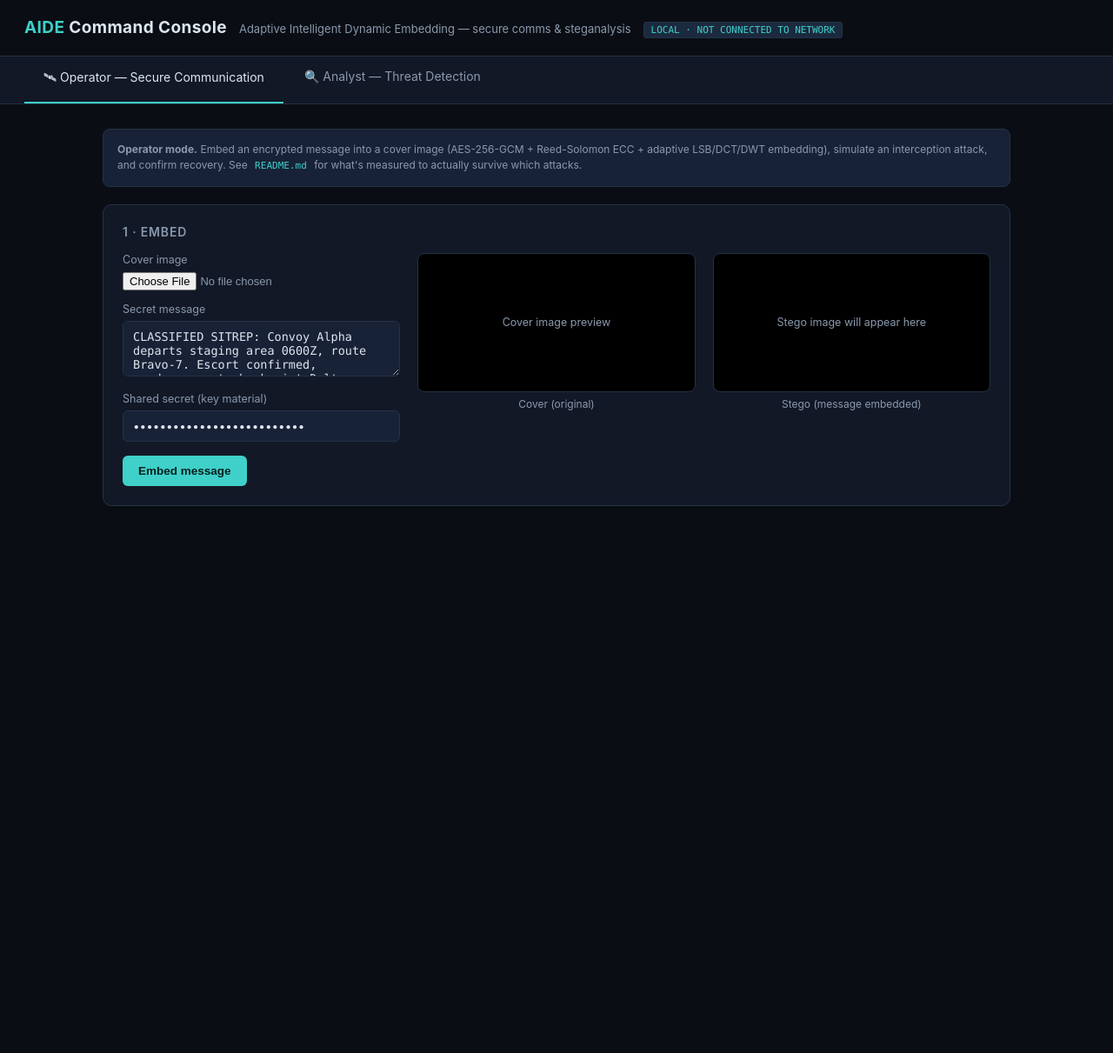
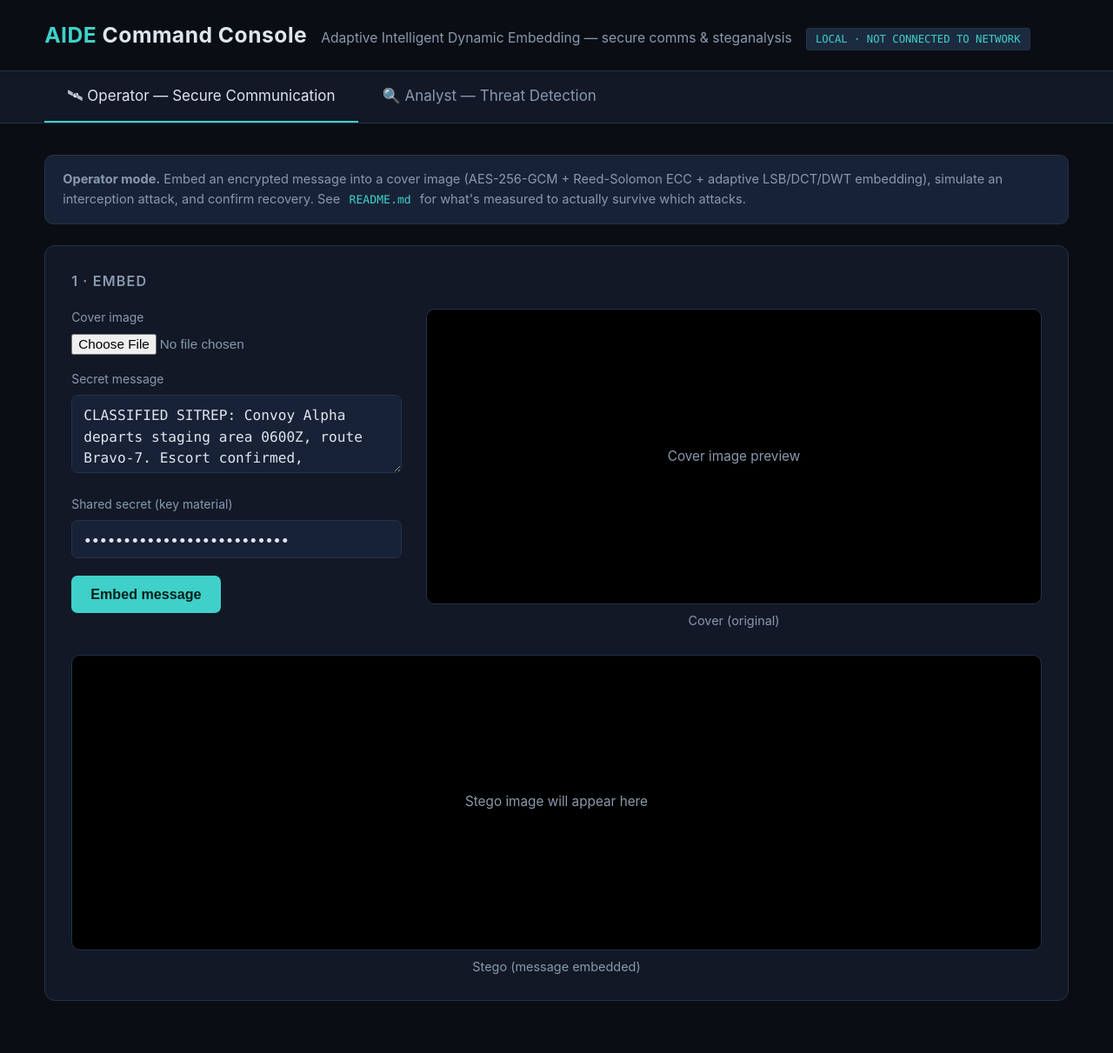
Before and after one commit to yogishwar09/aide-steganography, a Flask app: page / in a window 1280 px wide. Shown: the whole page at 87% size. Before the commit the page ends 582 px from the top, so only its background shows below. Run offline with Flask 3, Linux system fonts and the light colour scheme; some libraries are stand-ins or nearby versions.

Commit message:
Widen web console layout to fill the window; larger fonts
The page was capped at max-width:1100px with 11-14px element fonts, so on
a wide monitor it looked cramped in the middle of a lot of empty space.
Now: max-width 1900px with viewport-relative side padding, a ~17px root
font with rem-based sizing throughout, and a compact fixed-width form
column next to large flexible image-preview columns (the split row
class) so the before/after images actually get room.

```diff
--- a/webapp/templates/index.html
+++ b/webapp/templates/index.html
@@ -20,57 +20,67 @@
     --mono: "SF Mono", "Cascadia Code", Consolas, monospace;
   }
   * { box-sizing: border-box; }
+  html { font-size: 17px; }
   body {
     margin: 0; background: var(--bg); color: var(--text);
     font-family: -apple-system, BlinkMacSystemFont, "Segoe UI", Roboto, sans-serif;
-    min-height: 100vh;
+    min-height: 100vh; font-size: 1rem; line-height: 1.5;
   }
   header {
-    padding: 20px 28px; border-bottom: 1px solid var(--border);
-    display: flex; align-items: baseline; gap: 14px; flex-wrap: wrap;
+    padding: 22px clamp(28px, 4vw, 80px); border-bottom: 1px solid var(--border);
+    display: flex; align-items: baseline; gap: 16px; flex-wrap: wrap;
   }
-  header h1 { font-size: 19px; margin: 0; letter-spacing: 0.02em; }
+  header h1 { font-size: 1.45rem; margin: 0; letter-spacing: 0.02em; }
   header h1 span { color: var(--accent); }
-  header .sub { color: var(--text-dim); font-size: 13px; }
+  header .sub { color: var(--text-dim); font-size: 0.92rem; }
   .badge {
-    font-family: var(--mono); font-size: 11px; padding: 2px 8px; border-radius: 3px;
+    font-family: var(--mono); font-size: 0.72rem; padding: 3px 10px; border-radius: 3px;
     background: #1c2a3f; color: var(--accent); border: 1px solid var(--border);
   }
 
-  .tabs { display: flex; gap: 2px; padding: 0 28px; border-bottom: 1px solid var(--border); background: var(--panel); }
+  .tabs {
+    display: flex; gap: 2px; padding: 0 clamp(28px, 4vw, 80px);
+    border-bottom: 1px solid var(--border); background: var(--panel);
+  }
   .tab {
-    padding: 14px 22px; cursor: pointer; color: var(--text-dim); font-size: 14px;
+    padding: 16px 26px; cursor: pointer; color: var(--text-dim); font-size: 1rem;
     border-bottom: 2px solid transparent; user-select: none;
   }
   .tab.active { color: var(--text); border-bottom-color: var(--accent); }
   .tab:hover { color: var(--text); }
 
-  .page { display: none; padding: 28px; max-width: 1100px; margin: 0 auto; }
+  .page {
+    display: none; padding: 36px clamp(28px, 4vw, 80px);
+    max-width: 1900px; margin: 0 auto; width: 100%;
+  }
   .page.active { display: block; }
 
   .card {
-    background: var(--panel); border: 1px solid var(--border); border-radius: 10px;
-    padding: 22px; margin-bottom: 20px;
+    background: var(--panel); border: 1px solid var(--border); border-radius: 12px;
+    padding: 28px 30px; margin-bottom: 24px;
   }
   .card h2 {
-    font-size: 14px; text-transform: uppercase; letter-spacing: 0.06em;
-    color: var(--text-dim); margin: 0 0 16px 0; font-weight: 600;
+    font-size: 0.95rem; text-transform: uppercase; letter-spacing: 0.07em;
+    color: var(--text-dim); margin: 0 0 20px 0; font-weight: 600;
   }
-  .row { display: flex; gap: 20px; flex-wrap: wrap; }
-  .col { flex: 1; min-width: 240px; }
+  .row { display: flex; gap: 28px; flex-wrap: wrap; }
+  .col { flex: 1; min-width: 260px; }
+  /* embed / attack rows: keep the form compact, let the image previews take the rest */
+  .row.split .form-col { flex: 0 0 380px; min-width: 320px; }
+  .row.split .img-col { flex: 1; min-width: 340px; }
 
-  label { display: block; font-size: 12.5px; color: var(--text-dim); margin-bottom: 6px; margin-top: 14px; }
+  label { display: block; font-size: 0.82rem; color: var(--text-dim); margin-bottom: 7px; margin-top: 18px; }
   label:first-child { margin-top: 0; }
   input[type=text], input[type=password], textarea, select {
     width: 100%; background: var(--panel-2); border: 1px solid var(--border); color: var(--text);
-    padding: 9px 11px; border-radius: 6px; font-size: 13.5px; font-family: inherit;
+    padding: 11px 13px; border-radius: 7px; font-size: 0.95rem; font-family: inherit;
   }
-  textarea { resize: vertical; min-height: 64px; font-family: var(--mono); }
-  input[type=file] { color: var(--text-dim); font-size: 13px; }
+  textarea { resize: vertical; min-height: 90px; font-family: var(--mono); line-height: 1.5; }
+  input[type=file] { color: var(--text-dim); font-size: 0.9rem; }
 
   button {
-    background: var(--accent); color: #05201d; border: none; padding: 10px 18px;
-    border-radius: 6px; font-size: 13.5px; font-weight: 600; cursor: pointer; margin-top: 16px;
+    background: var(--accent); color: #05201d; border: none; padding: 12px 22px;
+    border-radius: 7px; font-size: 0.95rem; font-weight: 600; cursor: pointer; margin-top: 20px;
   }
   button:hover { filter: brightness(1.08); }
   button:disabled { opacity: 0.4; cursor: not-allowed; }
@@ -78,53 +88,53 @@
   button.danger { background: var(--danger); color: #2a0505; }
 
   .imgbox {
-    border: 1px solid var(--border); border-radius: 8px; overflow: hidden; background: #000;
-    display: flex; align-items: center; justify-content: center; min-height: 160px;
+    border: 1px solid var(--border); border-radius: 10px; overflow: hidden; background: #000;
+    display: flex; align-items: center; justify-content: center; min-height: 340px;
   }
-  .imgbox img { max-width: 100%; display: block; }
-  .imgbox .placeholder { color: var(--text-dim); font-size: 12.5px; padding: 30px; text-align: center; }
-  .imgcaption { font-size: 12px; color: var(--text-dim); margin-top: 6px; text-align: center; }
+  .imgbox img { max-width: 100%; max-height: 560px; display: block; }
+  .imgbox .placeholder { color: var(--text-dim); font-size: 0.9rem; padding: 40px; text-align: center; }
+  .imgcaption { font-size: 0.85rem; color: var(--text-dim); margin-top: 8px; text-align: center; }
 
-  .metrics { display: flex; gap: 20px; flex-wrap: wrap; margin-top: 16px; }
-  .metric { background: var(--panel-2); border-radius: 8px; padding: 12px 16px; min-width: 100px; }
-  .metric .value { font-family: var(--mono); font-size: 20px; font-weight: 600; }
-  .metric .label { font-size: 11px; color: var(--text-dim); text-transform: uppercase; letter-spacing: 0.05em; margin-top: 2px; }
+  .metrics { display: flex; gap: 24px; flex-wrap: wrap; margin-top: 22px; }
+  .metric { background: var(--panel-2); border-radius: 10px; padding: 16px 22px; min-width: 120px; }
+  .metric .value { font-family: var(--mono); font-size: 1.55rem; font-weight: 600; }
+  .metric .label { font-size: 0.75rem; color: var(--text-dim); text-transform: uppercase; letter-spacing: 0.05em; margin-top: 4px; }
 
   .verdict {
-    display: inline-block; padding: 10px 20px; border-radius: 8px; font-weight: 700;
-    font-size: 15px; letter-spacing: 0.02em; margin-bottom: 4px;
+    display: inline-block; padding: 13px 26px; border-radius: 10px; font-weight: 700;
+    font-size: 1.1rem; letter-spacing: 0.02em; margin-bottom: 4px;
   }
   .verdict.clean { background: rgba(79,214,122,0.15); color: var(--ok); border: 1px solid var(--ok); }
   .verdict.suspicious { background: rgba(232,179,57,0.15); color: var(--warn); border: 1px solid var(--warn); }
   .verdict.likely_steganographic { background: rgba(239,90,90,0.15); color: var(--danger); border: 1px solid var(--danger); }
 
-  .gauge-track { background: var(--panel-2); border-radius: 6px; height: 10px; overflow: hidden; margin-top: 8px; }
+  .gauge-track { background: var(--panel-2); border-radius: 6px; height: 12px; overflow: hidden; margin-top: 10px; }
   .gauge-fill { height: 100%; border-radius: 6px; transition: width 0.4s ease; }
 
-  .bandbars { display: flex; gap: 3px; align-items: flex-end; height: 60px; margin-top: 10px; }
+  .bandbars { display: flex; gap: 4px; align-items: flex-end; height: 80px; margin-top: 12px; }
   .bandbar { flex: 1; background: var(--accent-2); border-radius: 2px 2px 0 0; min-height: 2px; }
 
-  .status-line { font-family: var(--mono); font-size: 12.5px; padding: 10px 14px; border-radius: 6px; margin-top: 14px; }
+  .status-line { font-family: var(--mono); font-size: 0.88rem; padding: 12px 16px; border-radius: 7px; margin-top: 16px; }
   .status-line.ok { background: rgba(79,214,122,0.1); color: var(--ok); border: 1px solid rgba(79,214,122,0.3); }
   .status-line.err { background: rgba(239,90,90,0.1); color: var(--danger); border: 1px solid rgba(239,90,90,0.3); }
   .status-line.info { background: rgba(91,140,255,0.1); color: var(--accent-2); border: 1px solid rgba(91,140,255,0.3); }
 
   .msgbox {
     font-family: var(--mono); background: var(--panel-2); border: 1px solid var(--border);
-    border-radius: 6px; padding: 12px 14px; margin-top: 10px; white-space: pre-wrap; word-break: break-word;
-    font-size: 13.5px;
+    border-radius: 7px; padding: 14px 16px; margin-top: 12px; white-space: pre-wrap; word-break: break-word;
+    font-size: 0.95rem; line-height: 1.55;
   }
 
   .disclaimer {
-    font-size: 12px; color: var(--text-dim); line-height: 1.5; padding: 14px 16px;
-    background: var(--panel-2); border-radius: 8px; border: 1px solid var(--border); margin-bottom: 20px;
+    font-size: 0.86rem; color: var(--text-dim); line-height: 1.55; padding: 16px 20px;
+    background: var(--panel-2); border-radius: 10px; border: 1px solid var(--border); margin-bottom: 24px;
   }
   .disclaimer a, .disclaimer code { color: var(--accent); }
-  code { font-family: var(--mono); font-size: 0.92em; background: var(--panel-2); padding: 1px 5px; border-radius: 3px; }
+  code { font-family: var(--mono); font-size: 0.9em; background: var(--panel-2); padding: 2px 6px; border-radius: 3px; }
 
   .spinner {
-    display: inline-block; width: 13px; height: 13px; border: 2px solid rgba(255,255,255,0.25);
-    border-top-color: var(--accent); border-radius: 50%; animation: spin 0.7s linear infinite; margin-right: 6px;
+    display: inline-block; width: 14px; height: 14px; border: 2px solid rgba(255,255,255,0.25);
+    border-top-color: var(--accent); border-radius: 50%; animation: spin 0.7s linear infinite; margin-right: 7px;
     vertical-align: -2px;
   }
   @keyframes spin { to { transform: rotate(360deg); } }
@@ -154,8 +164,8 @@
 
   <div class="card">
     <h2>1 · Embed</h2>
-    <div class="row">
-      <div class="col">
+    <div class="row split">
+      <div class="col form-col">
         <label>Cover image</label>
         <input type="file" id="coverFile" accept="image/*">
         <label>Secret message</label>
@@ -165,11 +175,11 @@
         <button id="btnEmbed">Embed message</button>
         <div id="embedStatus"></div>
       </div>
-      <div class="col">
+      <div class="col img-col">
         <div class="imgbox" id="coverPreviewBox"><div class="placeholder">Cover image preview</div></div>
         <div class="imgcaption">Cover (original)</div>
       </div>
-      <div class="col">
+      <div class="col img-col">
         <div class="imgbox" id="stegoPreviewBox"><div class="placeholder">Stego image will appear here</div></div>
         <div class="imgcaption">Stego (message embedded)</div>
       </div>
@@ -179,8 +189,8 @@
 
   <div class="card hidden" id="attackCard">
     <h2>2 · Simulate interception attack (optional)</h2>
-    <div class="row">
-      <div class="col">
+    <div class="row split">
+      <div class="col form-col">
         <label>Attack type</label>
         <select id="attackType"></select>
         <label>Parameters (JSON, optional)</label>
@@ -188,7 +198,7 @@
         <button id="btnAttack" class="secondary">Apply attack</button>
         <div id="attackStatus"></div>
       </div>
-      <div class="col">
+      <div class="col img-col">
         <div class="imgbox" id="attackedPreviewBox"><div class="placeholder">Attacked image will appear here</div></div>
         <div class="imgcaption">After attack</div>
       </div>
@@ -222,14 +232,14 @@
 
   <div class="card">
     <h2>Analyze an image</h2>
-    <div class="row">
-      <div class="col">
+    <div class="row split">
+      <div class="col form-col">
         <label>Suspect image</label>
         <input type="file" id="detectFile" accept="image/*">
         <button id="btnDetect">Analyze</button>
         <div id="detectStatus"></div>
       </div>
-      <div class="col">
+      <div class="col img-col">
         <div class="imgbox" id="detectPreviewBox"><div class="placeholder">Image preview</div></div>
       </div>
     </div>
```
